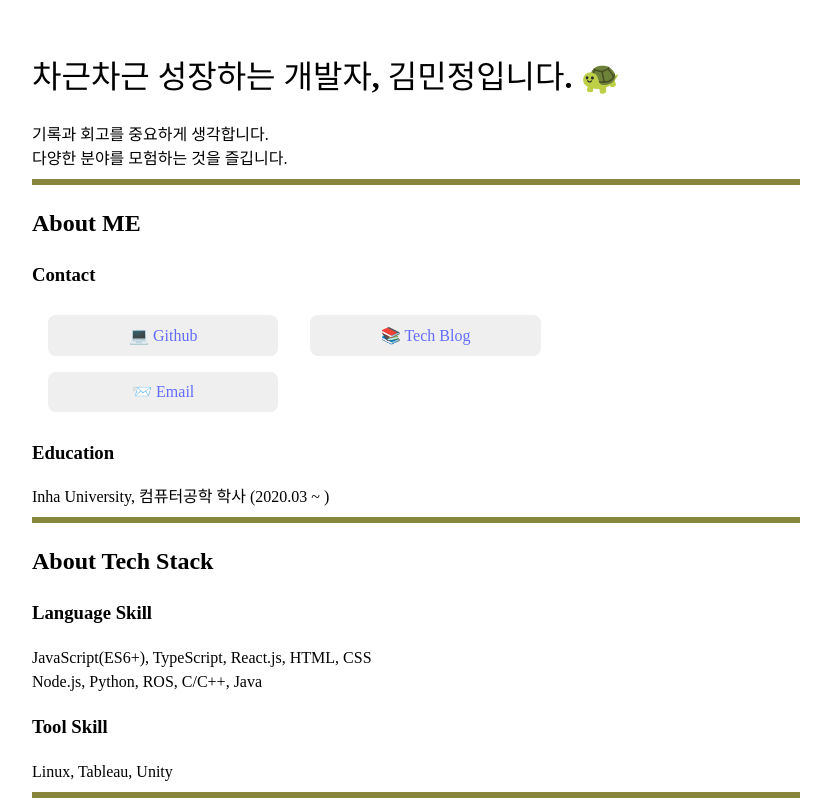
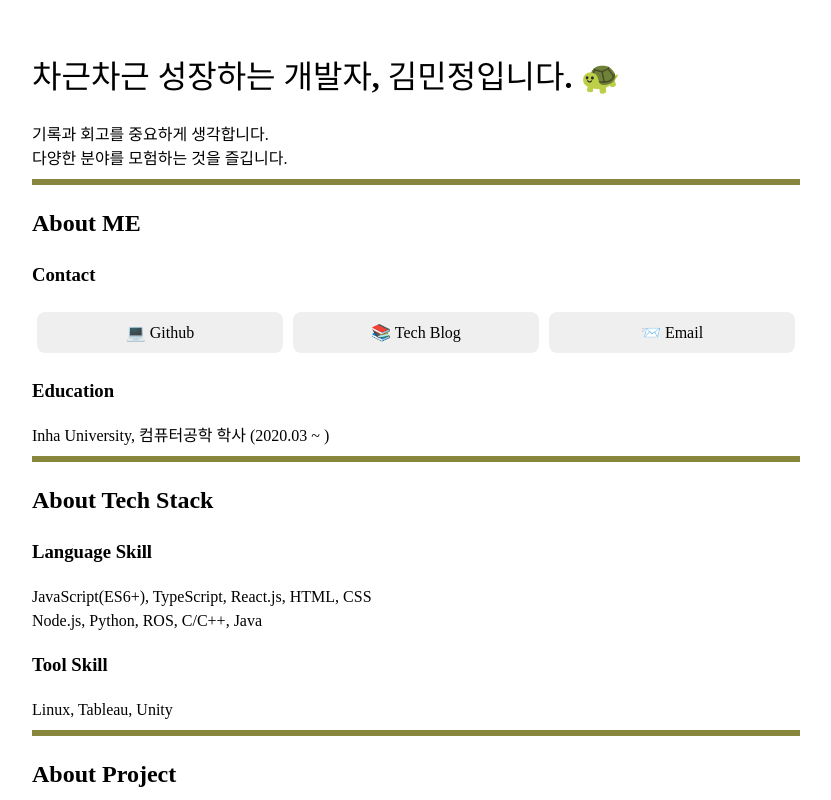
Before and after one commit to minjeongss/resume, a React (Vite) app: page / in a window 1280 px wide. Shown: the top 800 px of the page, without its empty margins (224-1055 px from the left). Built offline with nearby package versions, Linux system fonts and the light colour scheme; a web font is replaced by a local one.

Commit message:
feat: Contact 버튼 글자 넘치지 않도록 설정

```diff
--- a/src/components/ContentMe.tsx
+++ b/src/components/ContentMe.tsx
@@ -1,16 +1,34 @@
 import styled from "styled-components";
+
+const ContainerButton=styled.div`
+    display:flex;
+    flex-wrap:wrap;
+    justify-content:space-between;
+    width:100%;
+`;
 const Button=styled.button`
-    width:30%;
+flex: 1 1 calc(33.33% - 10px);
+margin: 5px;
+padding: 10px;
+text-align: center;
+white-space: nowrap; // 텍스트 줄바꿈 방지
+text-overflow: ellipsis; // 텍스트가 넘치면 생략 부호 표시
 
+a {
+    color: inherit;
+    text-decoration: none;
+}
 `;
 
 const ContentMe = () => {
     return (
         <>
             <h3>Contact</h3>
-                <Button><a href="https://github.com/minjeongss" target='_blank'>💻️ Github</a></Button>
-                <Button><a href="https://jeonge.tistory.com/" target='_blank'>📚️ Tech Blog</a></Button>
-                <Button><a href="mailto:dotoriido@gmail.com" target='_blank'>📨 Email</a></Button>
+                <ContainerButton>
+                    <Button><a href="https://github.com/minjeongss" target='_blank'>💻️ Github</a></Button>
+                    <Button><a href="https://jeonge.tistory.com/" target='_blank'>📚️ Tech Blog</a></Button>
+                    <Button><a href="mailto:dotoriido@gmail.com" target='_blank'>📨 Email</a></Button>
+                </ContainerButton>
             <h3>Education</h3>
         <div>Inha University, 컴퓨터공학 학사 (2020.03 ~ )</div>
         </>
```
